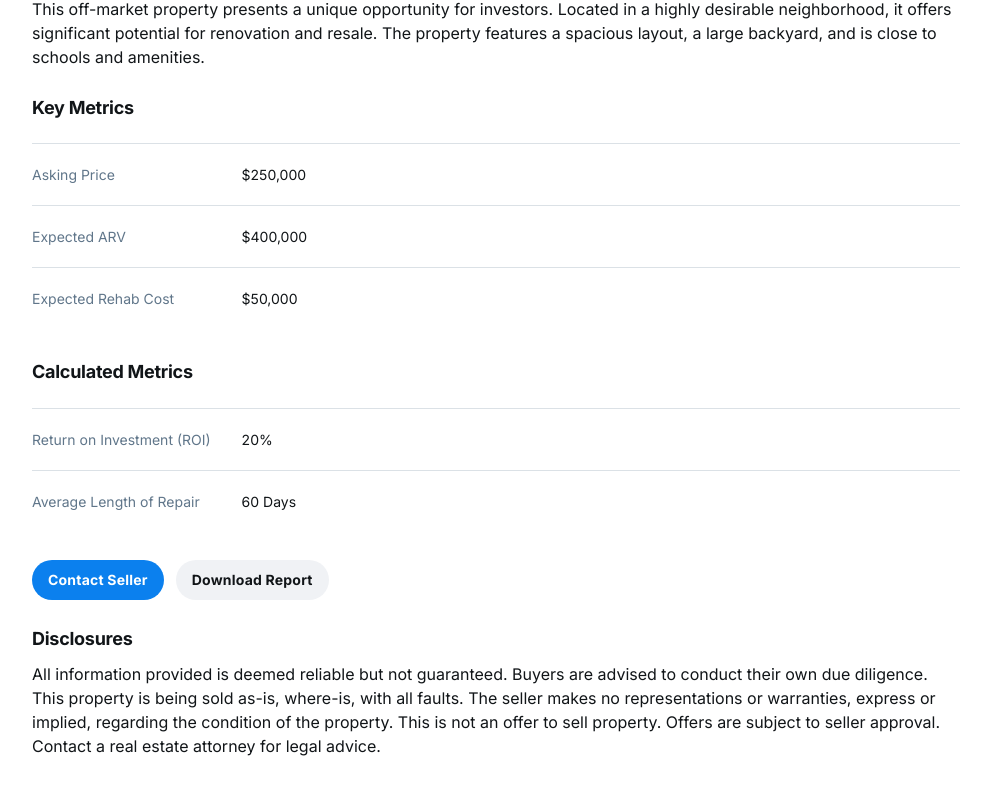
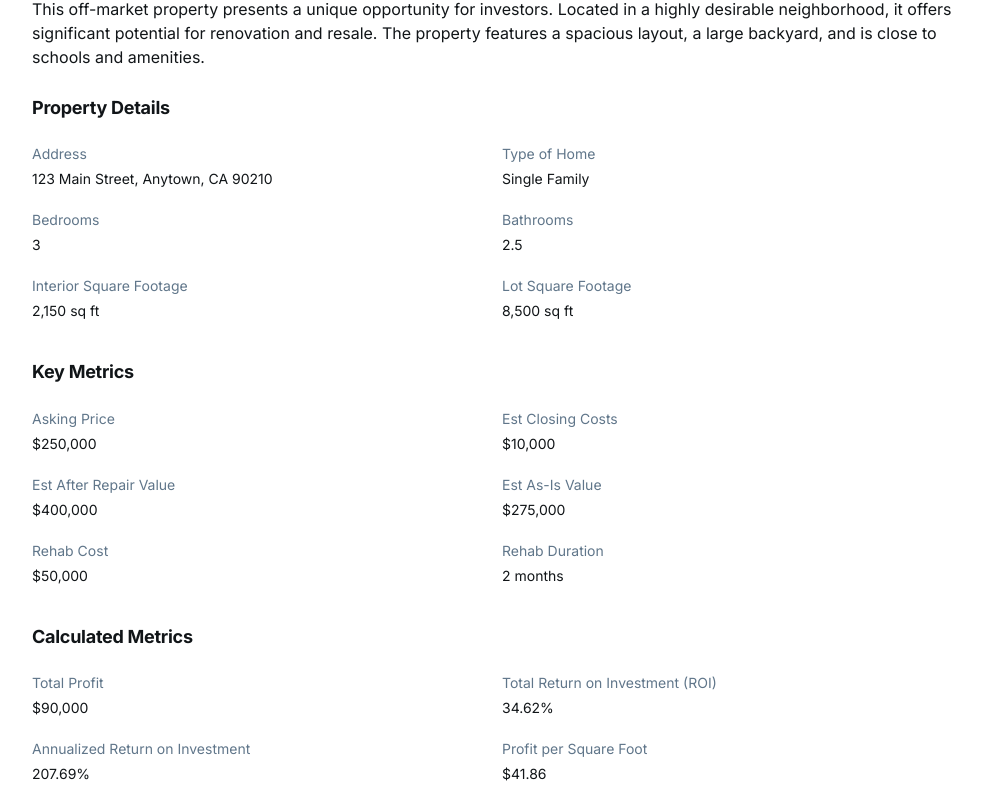
Before and after one commit to dliuu/flipsheet, a Next.js app: page /property_page in a window 1280 px wide. Shown: the part 913-1720 px from the top of the page, without its empty margins (144-1135 px from the left). Built offline with nearby package versions, Linux system fonts and the light colour scheme; no server answers.

Commit message:
v0 init property_page_metrics_ui

```diff
--- a/src/app/property_page/page.tsx
+++ b/src/app/property_page/page.tsx
@@ -71,6 +71,15 @@ export default function PropertyPage() {
     "https://lh3.googleusercontent.com/aida-public/AB6AXuAFmvBABkK9aHpikVXbj0t6FCa5EjpJ0OH8G3Rp8JLyvBZL7yDvavjPQW2MSzcOk8UV6AZiuLYWD3YwQVjymheMIrVBSiz235gH3ffPawPEsMMY7zSTq8VxyubwQGc32cuKTZqUz9F5kj8VTaJojbuO099BLBo9Jo_4tSHRviMIYz-8fAI99oCaD4PE79JUjs3Y9fWqyh8yDslk9OaVsCN_24WzI21ckxcMJ0POFmU0cNTpx8MtlFa5i-wseKliDPKZE91Wd4pKOGu0"
   ];
 
+  // Auto-rotate images every 7 seconds
+  useEffect(() => {
+    const interval = setInterval(() => {
+      setSelectedImage((prevIndex) => (prevIndex + 1) % propertyImages.length);
+    }, 7000);
+
+    return () => clearInterval(interval);
+  }, [propertyImages.length]);
+
   const mainImage = "https://lh3.googleusercontent.com/aida-public/AB6AXuCF9J9NlUJ2yFzF_WxdWs9_cRZwyEGofymoUrl6Rq7TnyXBh6SSvNMdwpFO2l2ZZSs10DT9sP1NeQwPWkMgluVlfogKbQTrkSgOFBczXbXlTjlQl46fsOmcl0iAMwy_JZx9ZgJ36FA-nq0TBUXroEY8ghrVFEWdUGHdIIm3j8uQCNDPL12x4dbXr2G5qGamt6HW5vh3vpUi2oX9yWjKUcQiacYhp7ZN-L7I-uiqOS9UEW41oKO1wxfSEk7DMRw2ODWxS9fyfERy27-4";
 
   return (
@@ -100,7 +109,7 @@ export default function PropertyPage() {
              <div className="flex w-full grow bg-white @container py-3">
                <div className="w-full gap-1 overflow-hidden bg-white @[480px]:gap-2 aspect-[3/2] flex">
                  <div
-                   className="w-full bg-center bg-no-repeat bg-cover aspect-auto rounded-none flex-1"
+                   className="w-full bg-center bg-no-repeat bg-cover aspect-auto rounded-none flex-1 transition-all duration-700 ease-in-out"
                    style={{backgroundImage: `url("${propertyImages[selectedImage]}")`}}
                  ></div>
                </div>
@@ -117,33 +126,83 @@ export default function PropertyPage() {
               resale. The property features a spacious layout, a large backyard, and is close to schools and amenities.
             </p>
 
+                        {/* Property Details */}
+            <h3 className="text-[#111518] text-lg font-bold leading-tight tracking-[-0.015em] px-4 pb-2 pt-4">Property Details</h3>
+            <div className="p-4 grid grid-cols-1 md:grid-cols-2 gap-3">
+              <div className="pb-2">
+                <p className="text-[#60768a] text-sm font-normal leading-normal mb-1">Address</p>
+                <p className="text-[#111518] text-sm font-normal leading-normal">123 Main Street, Anytown, CA 90210</p>
+              </div>
+              <div className="pb-2">
+                <p className="text-[#60768a] text-sm font-normal leading-normal mb-1">Type of Home</p>
+                <p className="text-[#111518] text-sm font-normal leading-normal">Single Family</p>
+              </div>
+              <div className="pb-2">
+                <p className="text-[#60768a] text-sm font-normal leading-normal mb-1">Bedrooms</p>
+                <p className="text-[#111518] text-sm font-normal leading-normal">3</p>
+              </div>
+              <div className="pb-2">
+                <p className="text-[#60768a] text-sm font-normal leading-normal mb-1">Bathrooms</p>
+                <p className="text-[#111518] text-sm font-normal leading-normal">2.5</p>
+              </div>
+              <div className="pb-2">
+                <p className="text-[#60768a] text-sm font-normal leading-normal mb-1">Interior Square Footage</p>
+                <p className="text-[#111518] text-sm font-normal leading-normal">2,150 sq ft</p>
+              </div>
+              <div className="pb-2">
+                <p className="text-[#60768a] text-sm font-normal leading-normal mb-1">Lot Square Footage</p>
+                <p className="text-[#111518] text-sm font-normal leading-normal">8,500 sq ft</p>
+              </div>
+            </div>
+
+
             {/* Key Metrics */}
             <h3 className="text-[#111518] text-lg font-bold leading-tight tracking-[-0.015em] px-4 pb-2 pt-4">Key Metrics</h3>
-            <div className="p-4 grid grid-cols-[20%_1fr] gap-x-6">
-              <div className="col-span-2 grid grid-cols-subgrid border-t border-t-[#dbe1e6] py-5">
-                <p className="text-[#60768a] text-sm font-normal leading-normal">Asking Price</p>
+            <div className="p-4 grid grid-cols-1 md:grid-cols-2 gap-3">
+              <div className="pb-2">
+                <p className="text-[#60768a] text-sm font-normal leading-normal mb-1">Asking Price</p>
                 <p className="text-[#111518] text-sm font-normal leading-normal">$250,000</p>
               </div>
-              <div className="col-span-2 grid grid-cols-subgrid border-t border-t-[#dbe1e6] py-5">
-                <p className="text-[#60768a] text-sm font-normal leading-normal">Expected ARV</p>
+              <div className="pb-2">
+                <p className="text-[#60768a] text-sm font-normal leading-normal mb-1">Est Closing Costs</p>
+                <p className="text-[#111518] text-sm font-normal leading-normal">$10,000</p>
+              </div>
+              <div className="pb-2">
+                <p className="text-[#60768a] text-sm font-normal leading-normal mb-1">Est After Repair Value</p>
                 <p className="text-[#111518] text-sm font-normal leading-normal">$400,000</p>
               </div>
-              <div className="col-span-2 grid grid-cols-subgrid border-t border-t-[#dbe1e6] py-5">
-                <p className="text-[#60768a] text-sm font-normal leading-normal">Expected Rehab Cost</p>
+              <div className="pb-2">
+                <p className="text-[#60768a] text-sm font-normal leading-normal mb-1">Est As-Is Value</p>
+                <p className="text-[#111518] text-sm font-normal leading-normal">$275,000</p>
+              </div>
+              <div className="pb-2">
+                <p className="text-[#60768a] text-sm font-normal leading-normal mb-1">Rehab Cost</p>
                 <p className="text-[#111518] text-sm font-normal leading-normal">$50,000</p>
+              </div>
+              <div className="pb-2">
+                <p className="text-[#60768a] text-sm font-normal leading-normal mb-1">Rehab Duration</p>
+                <p className="text-[#111518] text-sm font-normal leading-normal">2 months</p>
               </div>
             </div>
 
             {/* Calculated Metrics */}
             <h3 className="text-[#111518] text-lg font-bold leading-tight tracking-[-0.015em] px-4 pb-2 pt-4">Calculated Metrics</h3>
-            <div className="p-4 grid grid-cols-[20%_1fr] gap-x-6">
-              <div className="col-span-2 grid grid-cols-subgrid border-t border-t-[#dbe1e6] py-5">
-                <p className="text-[#60768a] text-sm font-normal leading-normal">Return on Investment (ROI)</p>
-                <p className="text-[#111518] text-sm font-normal leading-normal">20%</p>
+            <div className="p-4 grid grid-cols-1 md:grid-cols-2 gap-3">
+              <div className="pb-2">
+                <p className="text-[#60768a] text-sm font-normal leading-normal mb-1">Total Profit</p>
+                <p className="text-[#111518] text-sm font-normal leading-normal">$90,000</p>
               </div>
-              <div className="col-span-2 grid grid-cols-subgrid border-t border-t-[#dbe1e6] py-5">
-                <p className="text-[#60768a] text-sm font-normal leading-normal">Average Length of Repair</p>
-                <p className="text-[#111518] text-sm font-normal leading-normal">60 Days</p>
+              <div className="pb-2">
+                <p className="text-[#60768a] text-sm font-normal leading-normal mb-1">Total Return on Investment (ROI)</p>
+                <p className="text-[#111518] text-sm font-normal leading-normal">34.62%</p>
+              </div>
+              <div className="pb-2">
+                <p className="text-[#60768a] text-sm font-normal leading-normal mb-1">Annualized Return on Investment</p>
+                <p className="text-[#111518] text-sm font-normal leading-normal">207.69%</p>
+              </div>
+              <div className="pb-2">
+                <p className="text-[#60768a] text-sm font-normal leading-normal mb-1">Profit per Square Foot</p>
+                <p className="text-[#111518] text-sm font-normal leading-normal">$41.86</p>
               </div>
             </div>
 
```
